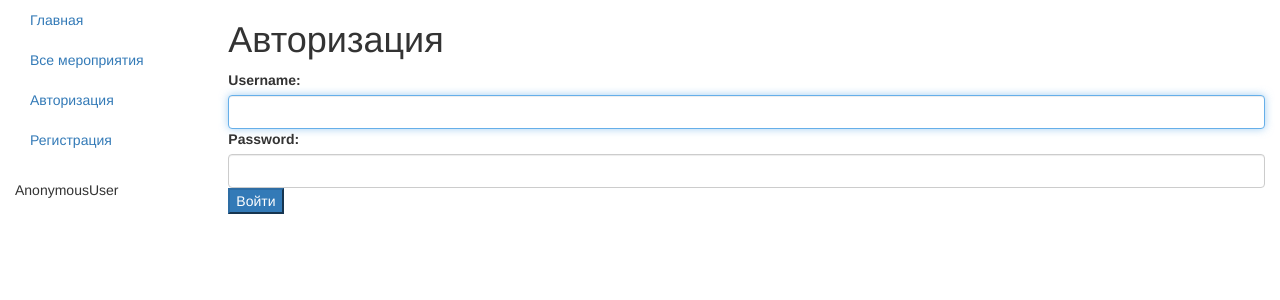
After one commit to Feskel2/vkurse, a Django app: page /catalog/login in a window 1280 px wide. The commit adds this page. Shown: the top 300 px of the page. Run offline with Django 3.2, Linux system fonts and the light colour scheme; some libraries are stand-ins or nearby versions.

Commit message:
Добавлены: регистрация с логином в нужную страницу, авторизация, выход

```diff
--- a/vkurse/catalog/forms.py
+++ b/vkurse/catalog/forms.py
@@ -1,8 +1,34 @@
 from django import forms
 # from .models import User
 from django.contrib.auth.forms import AuthenticationForm
+from django.contrib.auth.models import User
+
 
 class AuthUserForm (AuthenticationForm, forms.ModelForm):
     class Meta:
         model = User
         fields = ('username', 'password')
+
+    def __init__(self, *args, **kwargs):
+        super().__init__(*args, **kwargs)
+        for field in self.fields:
+                self.fields[field].widget.attrs['class'] = 'form-control'
+
+
+
+class RegistrUserForm (forms.ModelForm):
+    class Meta:
+        model = User
+        fields = ('username', 'password')
+
+    def __init__(self, *args, **kwargs):
+        super().__init__(*args, **kwargs)
+        for field in self.fields:
+                self.fields[field].widget.attrs['class'] = 'form-control'
+
+    def save(self, commit=True):
+        user = super().save(commit=False)
+        user.set_password(self.cleaned_data["password"])
+        if commit:
+            user.save()
+        return user
--- a/vkurse/catalog/templates/base_generic.html
+++ b/vkurse/catalog/templates/base_generic.html
@@ -23,26 +23,39 @@
       <div class="col-sm-2 ">
       {% block sidebar %}
       <ul class="nav flex-column">
+
           {% url 'index' as  index_page %}
           <li class="nav-item mt-5">
             <a class="nav-link {% if index_page == request.path %}active{% endif %}" href="{{ index_page }}">Главная</a>
           </li>
+
           {% url 'events' as  events_page %}
           <li class="nav-item {% if events_page == request.path %}active{% endif %}">
             <a class="nav-link" href="{{ events_page }}">Все мероприятия</a>
           </li>
-          {% url 'login' as  login_page %}
-          <li class="nav-item {% if login == request.path %}active{% endif %}">
-            <a class="nav-link" href="{{login}}">Авторизация</a>
-          </li>
 
-                    <li class="nav-item {% if events == request.path %}active{% endif %}">
-            <a class="nav-link" href="">Регистрация</a>
-          </li>
+          {% if request.user.is_authenticated %}
 
-          <li class="mt-50 nav-item {% if events == request.path %}active{% endif %}">
-            <a class="nav-link btn-danger" href="">Выход</a>
-          </li>
+              {% url 'logout_page' as  url_logout_page %}
+              <li class="mt-50 nav-item {% if events == request.path %}active{% endif %}">
+                <a class="nav-link btn-danger" href="{{ url_logout_page }}">Выход</a>
+              </li>
+
+          {% else %}
+
+
+              {% url 'login_page' as  utl_login_page %}
+              <li class="nav-item {% if utl_login_page == request.path %}active{% endif %}">
+                <a class="nav-link" href="{{ utl_login_page }}">Авторизация</a>
+              </li>
+
+                {% url 'registr_page' as  url_registr_page %}
+                <li class="nav-item {% if url_registr_page == request.path %}active{% endif %}">
+                <a class="nav-link" href="{{ url_registr_page }}">Регистрация</a>
+              </li>
+
+         {% endif %}
+
 
       </ul>
 
--- /dev/null
+++ b/vkurse/catalog/templates/catalog/login.html
@@ -0,0 +1,13 @@
+{% extends "base_generic.html" %}
+
+{% block content %}
+    <h1>Авторизация</h1>
+<div class="col-4">
+    <form id="add_form" method="post" action="">
+        {% csrf_token %}
+        {{form}}
+        <button type="submit" form="add_form" class="btn-primary mt-4">Войти</button>
+    </form>
+</div>
+
+{% endblock %}
--- a/vkurse/catalog/urls.py
+++ b/vkurse/catalog/urls.py
@@ -14,4 +14,6 @@ urlpatterns = [
     #path(r'^ev/(?Pid<id>_<slug>\d+)$', views.EventDetailView.as_view(), name='event-detail'),
     path('ev/id<pk>', views.EventDetailView.as_view(), name='event-detail'),
     path('login', views.UserLoginView.as_view(), name='login_page'),
+    path('registration', views.UserRegistrView.as_view(), name='registr_page'),
+    path('logout', views.UserLogout.as_view(), name='logout_page'),
 ]
--- a/vkurse/catalog/views.py
+++ b/vkurse/catalog/views.py
@@ -2,7 +2,12 @@ from django.shortcuts import render
 from .models import Event, Category, Type
 from django.urls import reverse, reverse_lazy
 from django.views import generic
-from .forms import AuthUserForm
+from .forms import AuthUserForm, RegistrUserForm
+from django.contrib.auth.models import User
+from django.views.generic import ListView, DetailView, CreateView, UpdateView, DeleteView
+from django.contrib.auth.views import LogoutView
+from django.contrib.auth import authenticate, login
+
 #, User
 
 """
@@ -59,6 +64,27 @@ class EventDetailView(generic.DetailView):
 """
 
 class UserLoginView(LoginView):
-    template_name = 'catalog/login.thml'
+    template_name = 'catalog/login.html'
     form_class = AuthUserForm
     success_url = reverse_lazy ('index')
+    def get_success_url(self):
+        return self.success_url
+
+
+# class UserRegistrView(CreateView):
+
+class UserRegistrView(CreateView):
+    template_name = 'catalog/registration.html'
+    form_class = RegistrUserForm
+    success_url = reverse_lazy ('index')
+    success_msg = 'Пользователь успешно создан'
+    def form_valid(self, form):
+        form_valid = super().form_valid(form)
+        username = form.cleaned_data["username"]
+        password = form.cleaned_data["password"]
+        aut_user = authenticate (username=username, password=password)
+        login (self.request, aut_user)
+        return form_valid
+
+class UserLogout(LogoutView):
+    next_page = reverse_lazy ('index')
--- a/vkurse/vkurse/settings.py
+++ b/vkurse/vkurse/settings.py
@@ -119,3 +119,5 @@ USE_TZ = True
 # https://docs.djangoproject.com/en/2.2/howto/static-files/
 
 STATIC_URL = '/static/'
+
+STATICFILES_DIRS = (os.path.join(BASE_DIR, 'static'),)
```
Also changed, not shown: vkurse/catalog/templates/catalog/registration.html (added, +13 -0 lines), vkurse/db.sqlite3, 1 other file.
